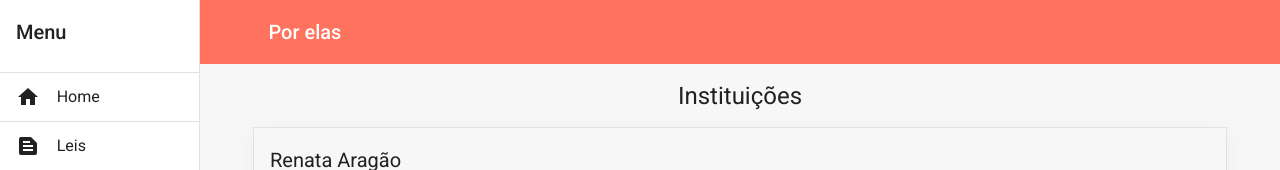
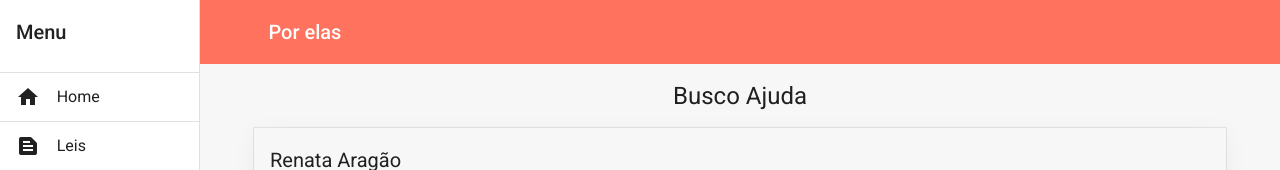
Before and after one commit to hackathon-voskhod/projeto, an Angular app: page /busco_ajuda in a window 1280 px wide. Shown: the top 170 px of the page. Built offline with nearby package versions, Linux system fonts and the light colour scheme.

Commit message:
Alteração na header da página busco-ajuda

```diff
--- a/src/app/components/busco-ajuda-page/busco-ajuda-page.component.html
+++ b/src/app/components/busco-ajuda-page/busco-ajuda-page.component.html
@@ -1,4 +1,4 @@
-<app-header titulo="Instituições"> </app-header>
+<app-header titulo="Busco Ajuda"> </app-header>
 <section class="margin-wrapper">
   <app-busco-ajuda-card *ngFor="let item of listaDeAjuda" [ajuda]="item"></app-busco-ajuda-card>
 </section>
```
